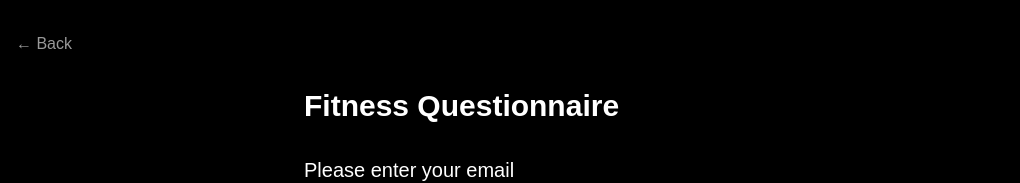
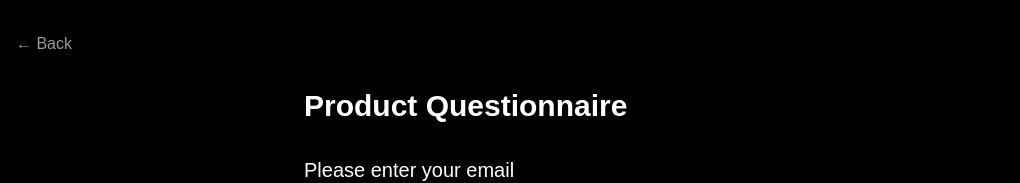
Before and after one commit to aadamgough/stride, a Next.js app: page /questionnaire in a window 1280 px wide. Shown: the top 183 px of the page, without its empty margins (0-1020 px from the left). Built offline with nearby package versions, Linux system fonts and the light colour scheme; no server answers; a web font is replaced by a local one.

Commit message:
finished first rendition

```diff
--- a/src/app/questionnaire/page.tsx
+++ b/src/app/questionnaire/page.tsx
@@ -112,7 +112,7 @@
         </button>
 
         <div className="max-w-2xl mx-auto">
-          <h1 className="text-3xl font-bold mb-8">Fitness Questionnaire</h1>
+          <h1 className="text-3xl font-bold mb-8">Product Questionnaire</h1>
 
           <div className="space-y-6">
             <h2 className="text-xl mb-4">{questions[currentQuestion].text}</h2>
```
